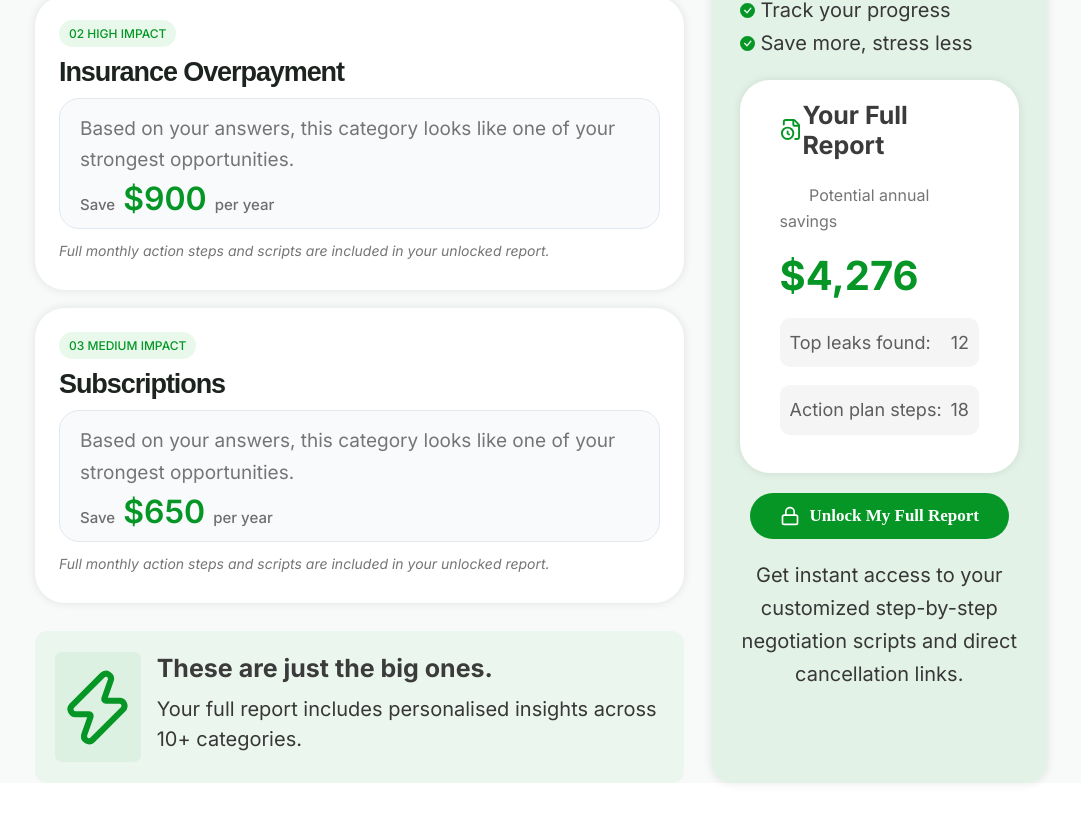
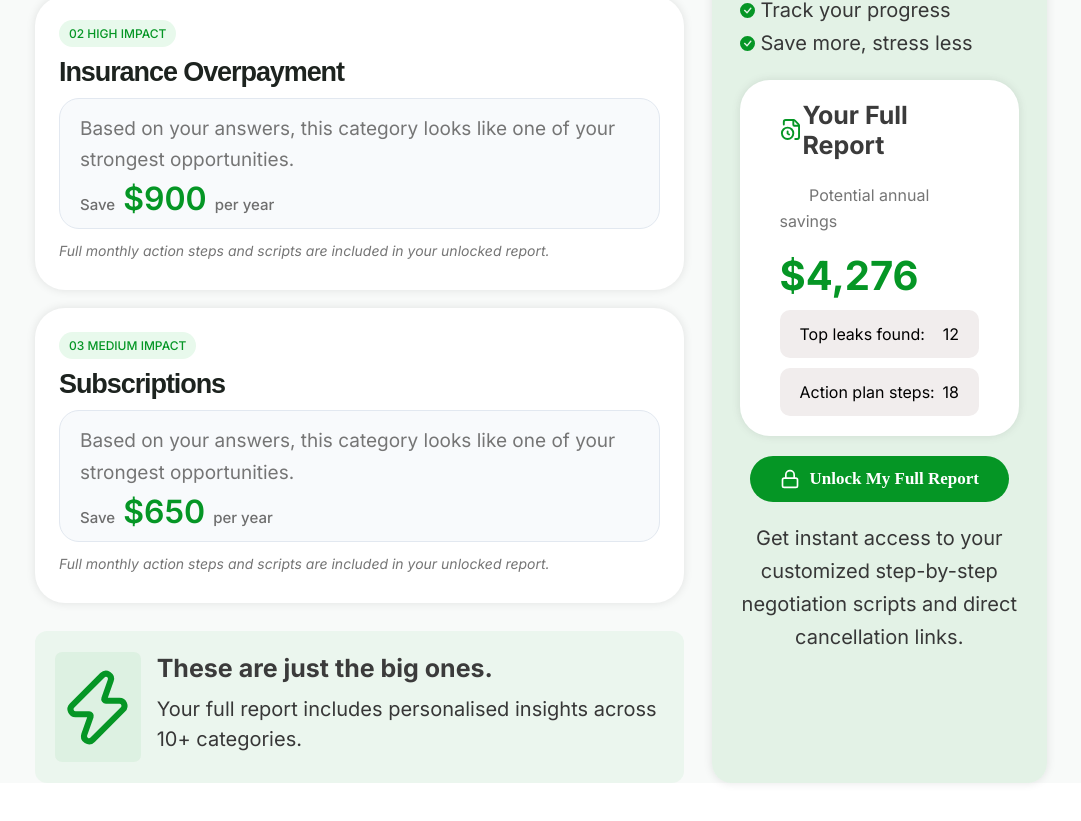
Before and after one commit to SpendShiftOfficial/Spenshiftnew, a Next.js app: page /results in a window 1280 px wide. Shown: the part 1178-1999 px from the top of the page, without its empty margins (99-1180 px from the left). Built offline with nearby package versions, Linux system fonts and the light colour scheme; a web font is replaced by a local one.

Commit message:
first-commit

```diff
--- a/app/api/create-report/route.ts
+++ b/app/api/create-report/route.ts
@@ -57,6 +57,7 @@ Do NOT say "it's important to note", "financial decisions are personal", or "con
 Do NOT write anything that could apply to any user regardless of their answers.
 Do NOT use phrases like "many Australians struggle with..." as a filler opener.
 Do NOT shame or lecture the user about their habits.
+DO NOT
 
 The report must feel:
 - personal and specific to this exact user
@@ -158,25 +159,25 @@ Use this exact structure. Do not skip any section. Do not add extra sections.
 [Rank 5 leaks from highest to lowest savings potential. Use this exact structure for each.]
 
 ### 01. [Category Name]
-**Impact:** High Impact / Medium Impact / Lower Impact
-**Estimated saving:** $[X,XXX]/year
+Impact: High Impact / Medium Impact / Lower Impact
+Estimated saving: $[X,XXX]/year
 
-**What your answer revealed:**
+What your answer revealed:
 [1–2 sentences. Reference the user's exact answer.]
 
-**Why this matters:**
+Why this matters:
 [1–2 sentences. Specific to their frequency/recency. Use a concrete yearly figure.]
 
-**Likely pattern:**
+Likely pattern:
 [1 sentence. Not judgmental.]
 
-**Quick win:**
+Quick win:
 [One sentence. Specific.]
 
-**Next step:**
+Next step:
 [One sentence. Specific.]
 
-**Why this reduces stress:**
+Why this reduces stress:
 [1 sentence.]
 
 ---
@@ -190,19 +191,19 @@ Use this exact structure. Do not skip any section. Do not add extra sections.
 [2 short hidden leaks based on their answers.]
 
 ### [Hidden Leak Title]
-**Why it is easy to miss:**
+Why it is easy to miss:
 [1–2 sentences.]
 
-**What to do:**
+What to do:
 [1–2 sentences. One specific action.]
 
 ---
 
 ### [Hidden Leak Title]
-**Why it is easy to miss:**
+Why it is easy to miss:
 [1–2 sentences.]
 
-**What to do:**
+What to do:
 [1–2 sentences. One specific action.]
 
 ---
@@ -212,19 +213,19 @@ Use this exact structure. Do not skip any section. Do not add extra sections.
 [2 real, usable scripts tailored to this user's top leaks.]
 
 ### [Script Title]
-**When to use:**
+When to use:
 [1 sentence.]
 
-**Script:**
+Script:
 [Actual words. First person. Natural Australian tone. 2–5 sentences.]
 
 ---
 
 ### [Script Title]
-**When to use:**
+When to use:
 [1 sentence.]
 
-**Script:**
+Script:
 [Actual words. First person. Natural Australian tone. 2–5 sentences.]
 
 ---
@@ -232,29 +233,29 @@ Use this exact structure. Do not skip any section. Do not add extra sections.
 ## 30-Day Action Plan
 
 ### Week 1 — [Focus theme]
-**Focus:** [One sentence.]
-**Actions:**
+Focus: [One sentence.]
+Actions:
 - [Specific action tied to their #1 leak]
 - [Specific action tied to their #2 leak]
 - [One quick admin task that takes under 10 minutes]
 
 ### Week 2 — [Focus theme]
-**Focus:** [One sentence.]
-**Actions:**
+Focus: [One sentence.]
+Actions:
 - [Action]
 - [Action]
 - [Action]
 
 ### Week 3 — [Focus theme]
-**Focus:** [One sentence.]
-**Actions:**
+Focus: [One sentence.]
+Actions:
 - [Action]
 - [Action]
 - [Action]
 
 ### Week 4 — [Focus theme]
-**Focus:** [One sentence.]
-**Actions:**
+Focus: [One sentence.]
+Actions:
 - [Action]
 - [Action]
 - [Action]
--- a/app/globals.css
+++ b/app/globals.css
@@ -1244,6 +1244,16 @@ h3.docSubheading:before {
     left: 0;
     color: #a9a7a7;
 }
+.top-bar-leaks .item {
+    display: flex;
+    background: #f1eded;
+    margin-top: 10px;
+    justify-content: space-between;
+    padding: 14px 20px;
+    color: #000;
+    border-radius: 10px;
+}
+
 
 h3.docSubheading {
     color: #1c1c1c;
--- a/app/results/page.tsx
+++ b/app/results/page.tsx
@@ -307,12 +307,16 @@ export default function Results() {
               <p><FileClock size={25} color="#fff" /> Potential annual savings</p>
               <div className="savings">$4,276</div>
               <div className="top-bar-leaks">
-              <p>
-                <div>Top leaks found:</div> <div> 12</div></p>
+  <div className="item">
+    <span>Top leaks found:</span>
+    <span>12</span>
+  </div>
 
-               <p><div> Action plan steps:</div> <div>18</div></p>
-
-              </div>
+  <div className="item">
+    <span>Action plan steps:</span>
+    <span>18</span>
+  </div>
+</div>
 
             </div>
             <button onClick={pay} className="unlock flex items-center justify-center gap-2">
```
